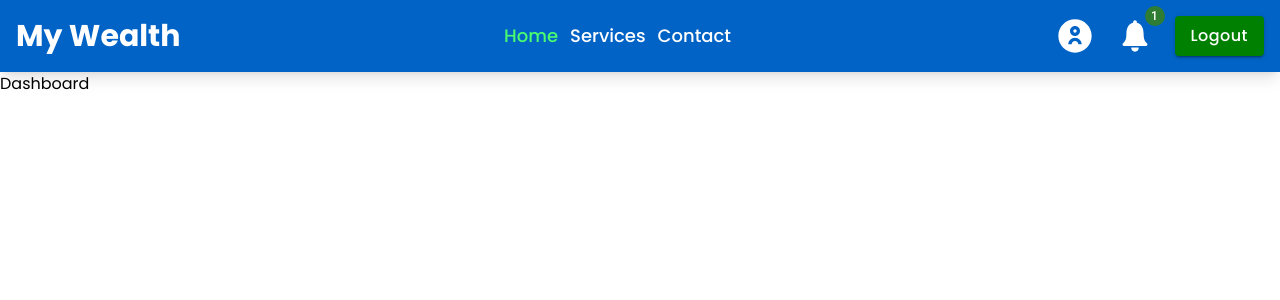
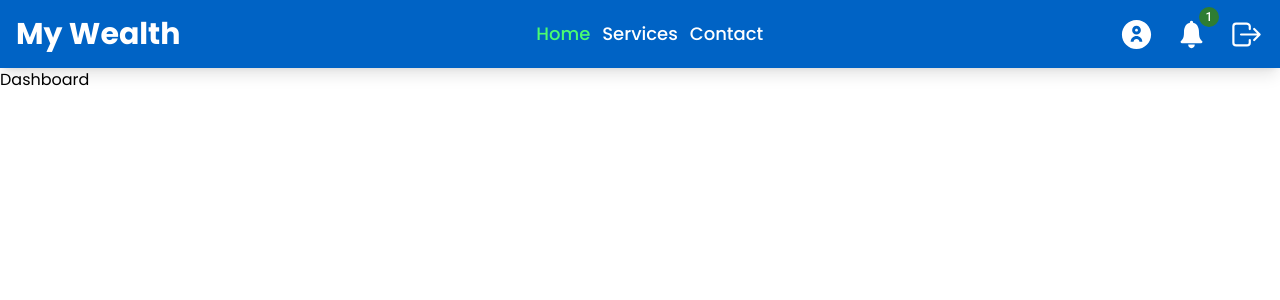
Before and after one commit to mbl43/My-wealth, a React (Vite) app: page / in a window 1280 px wide. Shown: the top 300 px of the page. Built offline with nearby package versions, Linux system fonts and the light colour scheme; no server answers; sample sign-in values are in the browser's storage.

Commit message:
style: apply consistent code formatting to navbar.js

```diff
--- a/src/App.css
+++ b/src/App.css
@@ -5,6 +5,6 @@ body {
   font-family: "Poppins", sans-serif;
   box-sizing: border-box;
 }
-.top-72x {
-  top: 72px;
+.top-62x {
+  top: 62px;
 }
--- a/src/components/Navbar/Navbar.jsx
+++ b/src/components/Navbar/Navbar.jsx
@@ -2,7 +2,7 @@ import React, { useState } from "react";
 import { Link, NavLink, useNavigate } from "react-router-dom";
 import { Button, Tooltip } from "@mui/material";
 import Badge from "@mui/material/Badge";
-import { IoCloseSharp } from "react-icons/io5";
+import { IoCloseSharp, IoLogOutOutline } from "react-icons/io5";
 import { RxHamburgerMenu } from "react-icons/rx";
 import { signOut } from "firebase/auth";
 import { auth } from "../../firebase/firebase";
@@ -63,7 +63,7 @@ const Navbar = ({ user }) => {
           <ul
             className={`font-medium md:flex gap-x-3 transition-transform duration-300 ${
               isMobile
-                ? "flex flex-col absolute z-10 top-72x left-0 w-full bg-[#051378] p-4 items-center h-screen justify-center gap-y-4"
+                ? "flex flex-col absolute z-10 top-62x left-0 w-full bg-[#051378] p-4 items-center h-screen justify-center gap-y-4"
                 : "hidden md:flex"
             }`}
             onClick={() => setIsMobile(false)} // Close menu on link click
@@ -98,21 +98,22 @@ const Navbar = ({ user }) => {
                       if (e.key === "Enter") console.log("Profile activated");
                     }}
                   >
-                    <RiAccountCircle2Fill size={40} className="text-white" />
+                    <RiAccountCircle2Fill size={35} className="text-white" />
                   </div>
                 </Tooltip>
               </Link>
-
+              {/* notification */}
               <Link to="/notification">
                 <Badge color="success" badgeContent={1}>
                   <IoIosNotifications
-                    size={40}
+                    size={35}
                     className="text-white"
                     color="action"
                   />
                 </Badge>
               </Link>
-              <Button
+              {/* logout */}
+              {/* <Button
                 onClick={handleLogout}
                 variant="contained"
                 sx={{
@@ -123,8 +124,10 @@ const Navbar = ({ user }) => {
                 }}
                 className="hidden md:inline-block font-medium text-white text-base px-5 py-2 rounded-lg hover:bg-[#4afc70] shadow-lg transition-transform transform hover:scale-105 duration-200 capitalize"
               >
-                Logout
-              </Button>
+              </Button> */}
+              <button onClick={handleLogout}>
+                <IoLogOutOutline size={35} className="text-white" />
+              </button>
             </div>
           )}
 
```
